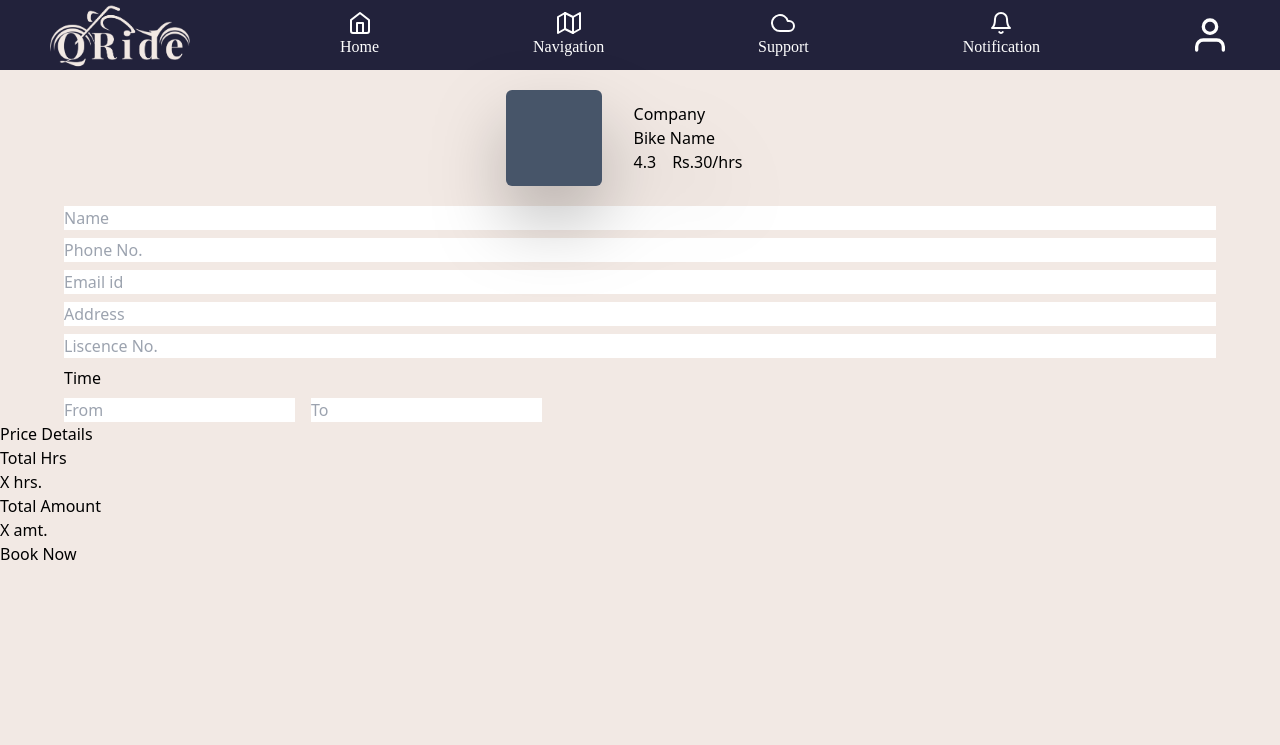
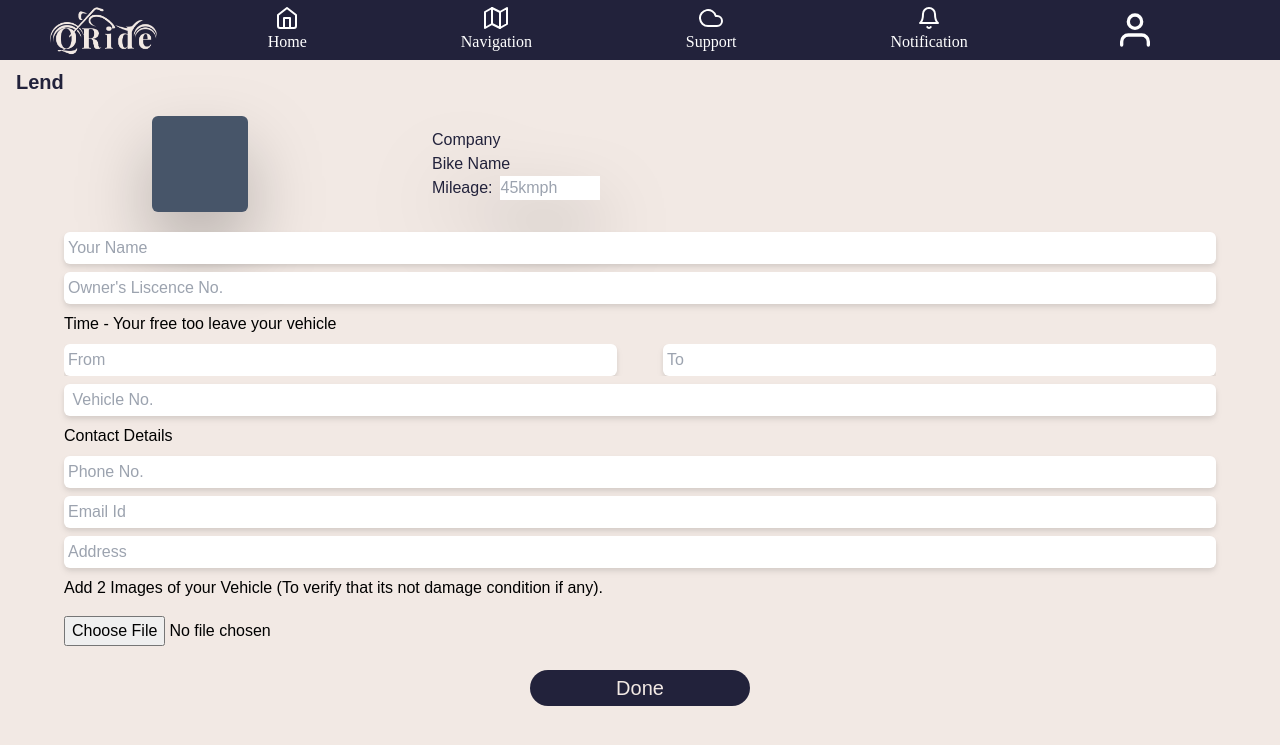
Before and after one commit to rasika2670/QRides, a PHP site: page /Lend.html in a window 1280 px wide. Shown: the top 745 px of the page. Run offline with PHP 8.4, Linux system fonts and the light colour scheme; style sheets or scripts are compiled from the project's sources.

Commit message:
Lend page ready + back in nav bar

```diff
--- a/Lend.html
+++ b/Lend.html
@@ -9,10 +9,13 @@
     <script src="https://unpkg.com/feather-icons"></script>
 
 </head>
-<body class="flex flex-col gap-0 bg-Twhite text-black w-[100vw]">
-    <nav class="bg-Bpurple w-[100%] text-white flex items-center justify-between font-playfair px-[50px] sm:h-[100px] lg:h-[70px]">
-        <div class="h-[auto] w-[140px]">
-            <a href="index.html"><img src="/Images/QRide logo.png" alt="logo"></a>
+<body class="flex flex-col gap-0 bg-Twhite text-Bpurple w-[100vw] font-rubik">
+    <nav class="bg-Bpurple w-[100%] text-white flex items-center justify-between font-playfair px-[50px] sm:h-[100px] lg:h-[60px]">
+        <div class="block sm:hidden">
+            <a href="javascript:history.back()"><i data-feather="arrow-left"></i></a>
+        </div>
+        <div class="h-[auto] ">
+            <a href="index.html"><img src="/Images/QRide logo.png" style="height: 60px;" alt="logo"></a>
         </div>
         <div class="hidden sm:flex flex-row flex-wrap flex-grow max-w-[700px] justify-between mx-12 lg:flex">
             <a href="index.html" class="flex flex-col items-center"><i data-feather="home" class="size-6"></i><span>Home</span></a>
@@ -21,52 +24,64 @@
             <div id="myBtn" class="flex flex-col items-center"><i data-feather="bell" class="size-6"></i><span>Notification</span></div>
 
         </div>
+        <i data-feather="user" class="size-10 relative left-3 mx-6 my-2 hidden sm:block"></i>
+
         <div class="flex items-center">
-            <i data-feather="user" class="size-10"></i>
             <div id="hamburger" class="sm:hidden ml-4">
                 <i id="toggleSidebar" data-feather="menu" class="size-6 cursor-pointer font-white text-white"></i>
             </div>
         </div>
     </nav>
 
+    <!-- sidebar -->
     <div id="sidebar" class="bg-gray-900 text-white h-full w-64 fixed top-0 right-0 z-50 transform translate-x-full transition-transform duration-300 ease-in-out">
         <ul class="py-8">
             <li><a href="index.html" class="block px-4 py-2 text-sm hover:bg-gray-800">Home</a></li>
             <li><a href="navig.html" class="block px-4 py-2 text-sm hover:bg-gray-800">Navigation</a></li>
             <li><a href="help.html" class="block px-4 py-2 text-sm hover:bg-gray-800">Support</a></li>
             <li><a href="#" id="closeSidebar" class="block px-4 py-2 text-sm hover:bg-gray-800">Close</a></li>
+            <i data-feather="user" class="size-10 relative left-3 mx-6 my-2"></i>
+
         </ul>
     </div>
-
     <div id="sidebar-overlay" class="fixed inset-0 bg-black bg-opacity-50 hidden"></div>
 
-    <div class="flex flex-row items-center justify-center box-border drop-shadow-[0_35px_35px_rgba(0,0,0,0.25)] w-[90%                                                                                                                                                                                                                                                                                                                                                                                                                          ]">
+
+    <p class="mx-4 mt-2 text-xl font-semibold">Lend</p>
+
+    <div class="flex flex-row items-center justify-evenly box-border drop-shadow-[0_35px_35px_rgba(0,0,0,0.25)] w-[90%]">
         <div class="h-24 w-24 bg-slate-600 rounded-md">
             <img src="" alt="">
         </div>
-        <div class="flex flex-col p-5 m-3">
-            <h1>Company</h1>
-            <h4>Bike Name</h4>
+        <div class="flex flex-col p-5 m-3 w-[50%]">
+            <input type="text" name="" id="" class="bg-transparent placeholder:text-Bpurple" placeholder="Company">
+            <input type="text" name="" id="" class="bg-transparent placeholder:text-Bpurple" placeholder="Bike Name">
             <div class="flex gap-2">
-                <p><i class="fa-solid fa-star"></i>4.3</p> <br>
-                <p>Rs.30/hrs</p>
+                <!-- <p><i class="fa-solid fa-star"></i>4.3</p> <br> -->
+                Mileage:
+                <input type="text" name="Milage" class="max-w-[100px]" id="" placeholder="45kmph">
             </div>
         </div>
     </div>
 
     <div class="flex flex-col gap-2 w-[90%] justify-center m-auto text-black">
-        <input type="name"  placeholder="Name">
-        <input type="number"  placeholder="Phone No. ">
-        <input type="email"  placeholder="Email id">
-        <input type="address"  placeholder="Address">
-        <input type="number" placeholder="Liscence No. ">Time
-        <div class="flex gap-4 overflow-hidden">
-            <input type="text" name="name" id="" placeholder="From">
-            <input type="text" name="to" id="" placeholder="To">
+        <input type="name" class="text-md p-1 rounded-md capitalize drop-shadow-md border-1 shadow-slate-300  " placeholder="Your Name">
+        <input type="number" class="text-md p-1 rounded-md capitalize drop-shadow-md border-1 shadow-slate-300  " placeholder="Owner's Liscence No. ">
+        Time - Your free too leave your vehicle
+        <div class="flex justify-between gap-4 overflow-hidden">
+            <input type="text" name="name" class="text-md p-1 rounded-md capitalize drop-shadow-md border-1 shadow-slate-300 w-[48%] " id="" placeholder="From">
+            <input type="text" name="to" class="text-md p-1 rounded-md capitalize drop-shadow-md border-1 shadow-slate-300 w-[48%] " id="" placeholder="To">
         </div>
+        <input type="number" name="Vehicle No." class="text-md p-1 rounded-md capitalize drop-shadow-md border-1 shadow-slate-300  " id="" placeholder=" Vehicle No.">
+        Contact Details
+        <input type="number" class="text-md p-1 rounded-md capitalize drop-shadow-md border-1 shadow-slate-300  " placeholder="Phone No. ">
+        <input type="email" class="text-md p-1 rounded-md capitalize drop-shadow-md border-1 shadow-slate-300  " placeholder="Email id">
+        <input type="address" class="text-md p-1 rounded-md capitalize drop-shadow-md border-1 shadow-slate-300  " placeholder="Address">
+        Add 2 Images of your Vehicle (To verify that its not damage condition if any).
+        <input type="file" name="images" id="" class="my-2">
     </div>
 
-    <div class="cont3">
+    <div class="hidden">
         <h2>Price Details</h2>
         <div>
             <p>Total Hrs</p>
@@ -78,8 +93,8 @@
         </div>
     </div>
 
-    <div class="cont4">
-        <button>Book Now</button>
+    <div class="flex w-[100%] justify-center items-center">
+        <button class="bg-Bpurple p-1 text-Twhite text-xl rounded-3xl capitalize w-[220px] mt-4">Done</button>
     </div>
 <script>
     //1.
--- a/product.html
+++ b/product.html
@@ -128,7 +128,7 @@
         // Function to handle continue button click event
         continueBtn.addEventListener('click', () => {
         // Redirect to a new page
-        window.location.href = 'page4.html'; // Replace 'newpage.html' with the URL of the new page
+        window.location.href = 'Lend.html'; // Replace 'newpage.html' with the URL of the new page
         });
 
     </script>
--- a/rent.css
+++ b/rent.css
@@ -19,7 +19,6 @@
     height: 30px;
     color: #22223b;
     border-radius:50px;
-    margin-top: 40px;
     text-align: center;
 }
 
```
Also changed, not shown: index.html (+0 -9 lines), rent.html (+76 -12 lines).
